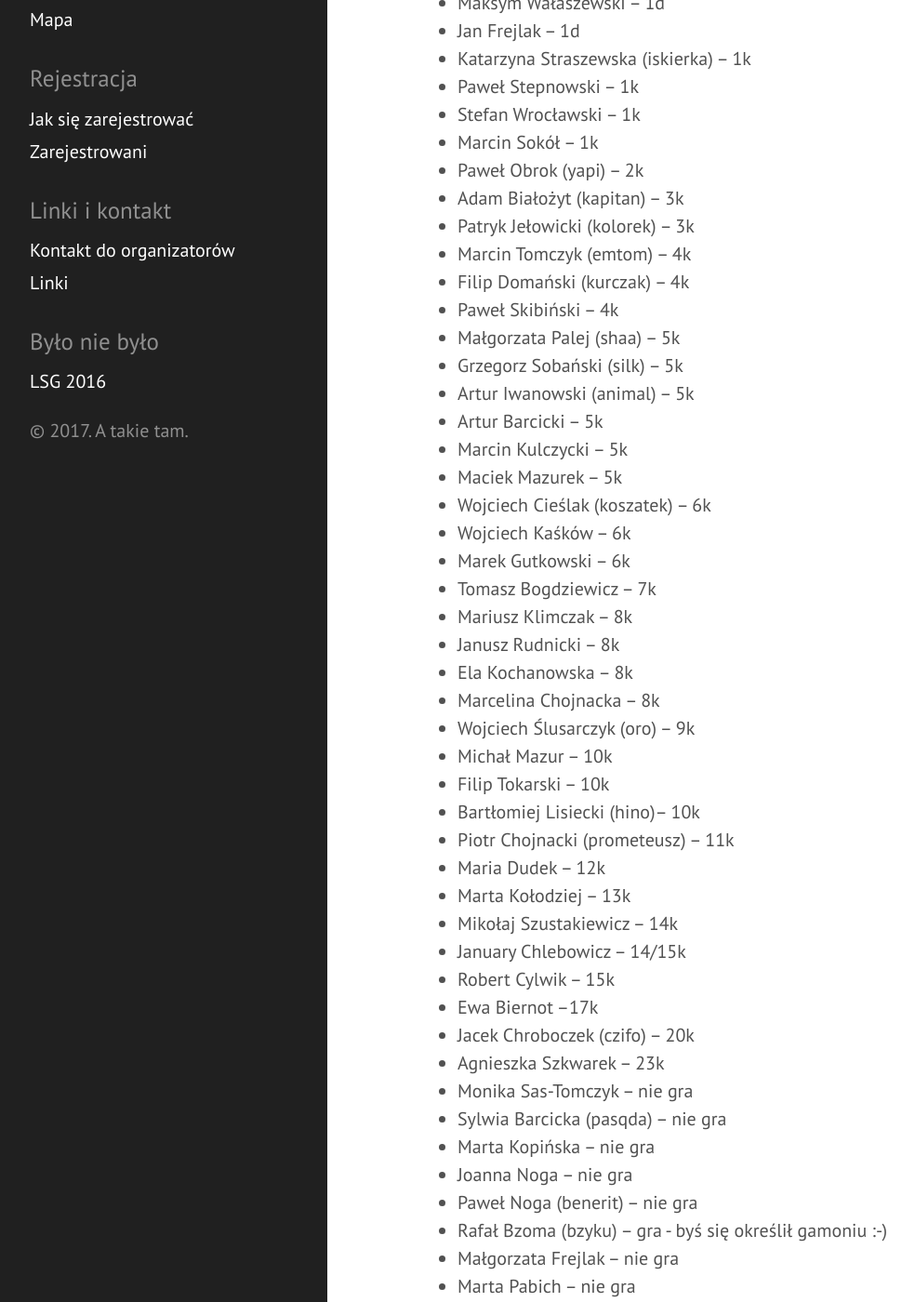
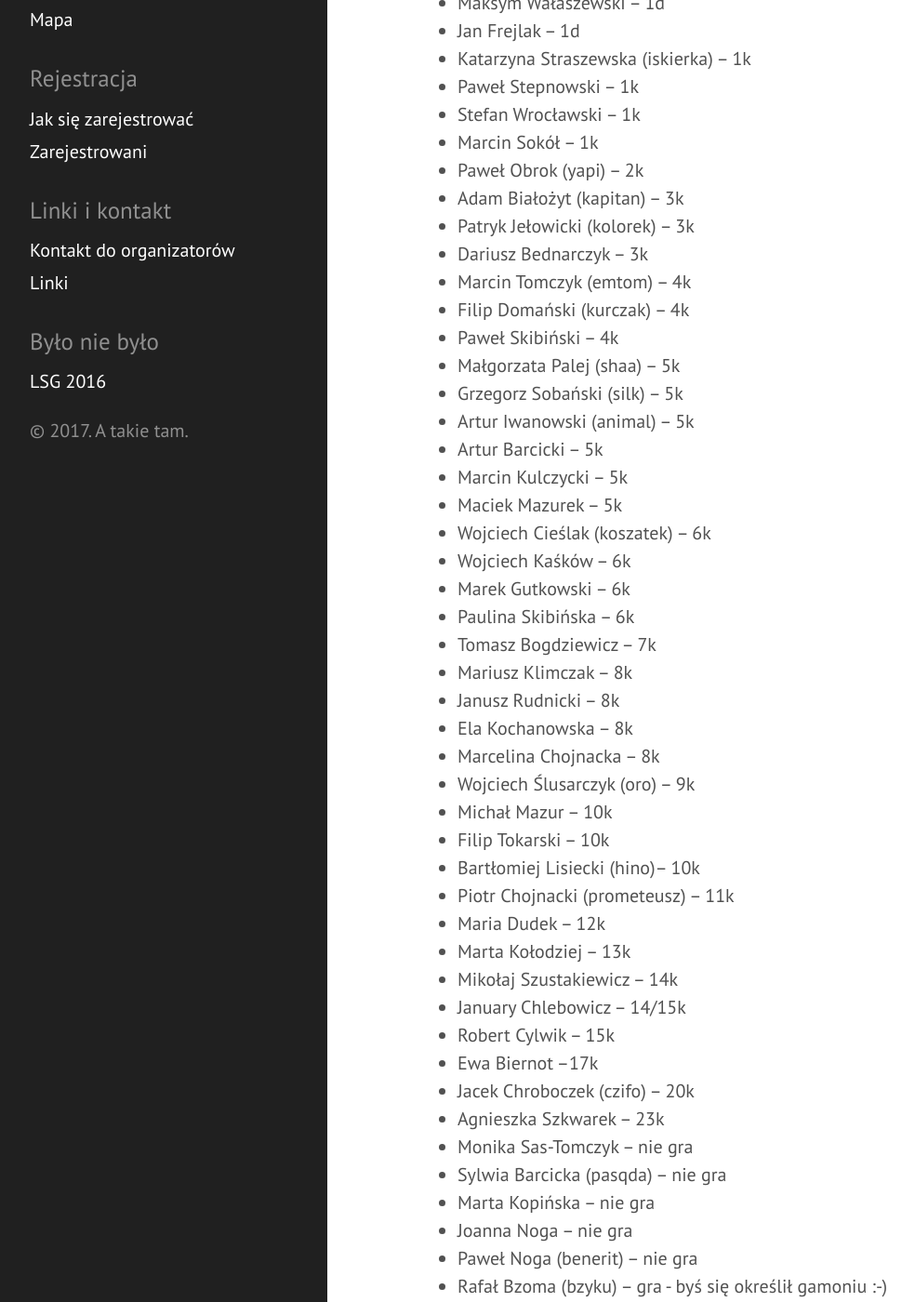
Before and after one commit to tasuki/lsg, a Jekyll site: the page built from zarejestrowani.md, in a window 1280 px wide and 1400 px high, scrolled down 550 px. Shown: the whole window at 93% size, without its empty margins (8-992 px from the left). Built offline with Jekyll 4.4.1, drawn with Linux system fonts in a browser that asks for light colours; some of the changed text lies outside the part shown.

Commit message:
Update zarejestrowani.md

```diff
--- a/zarejestrowani.md
+++ b/zarejestrowani.md
@@ -27,6 +27,7 @@ Zarejestrowani uczestnicy (mniej więcej wg siły):
 - Paweł Obrok (yapi) -- 2k
 - Adam Białożyt (kapitan) -- 3k
 - Patryk Jełowicki (kolorek) -- 3k
+- Dariusz Bednarczyk -- 3k
 - Marcin Tomczyk (emtom) -- 4k
 - Filip Domański (kurczak) -- 4k
 - Paweł Skibiński -- 4k
@@ -39,6 +40,7 @@ Zarejestrowani uczestnicy (mniej więcej wg siły):
 - Wojciech Cieślak (koszatek) -- 6k
 - Wojciech Kaśków -- 6k
 - Marek Gutkowski -- 6k
+- Paulina Skibińska -- 6k
 - Tomasz Bogdziewicz -- 7k
 - Mariusz Klimczak -- 8k
 - Janusz Rudnicki -- 8k
```
Also changed, not shown: other parts of zarejestrowani.md (+1 -1 lines).
